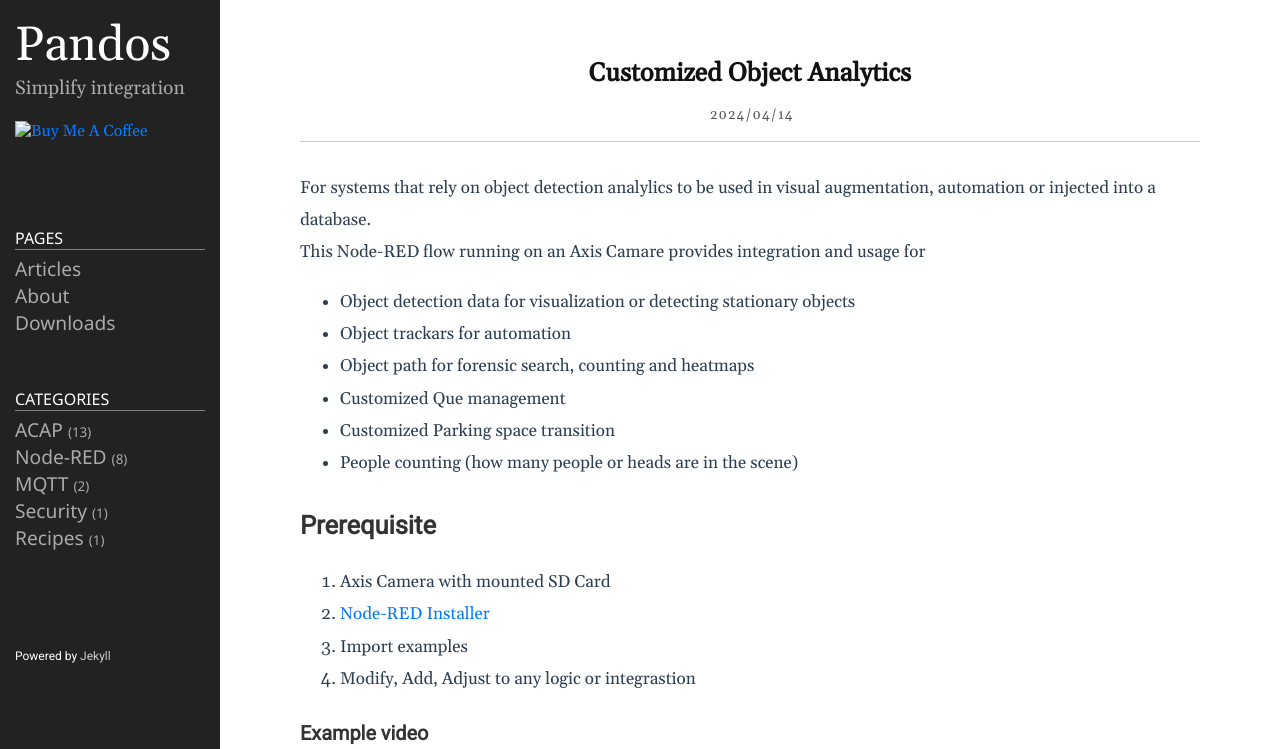
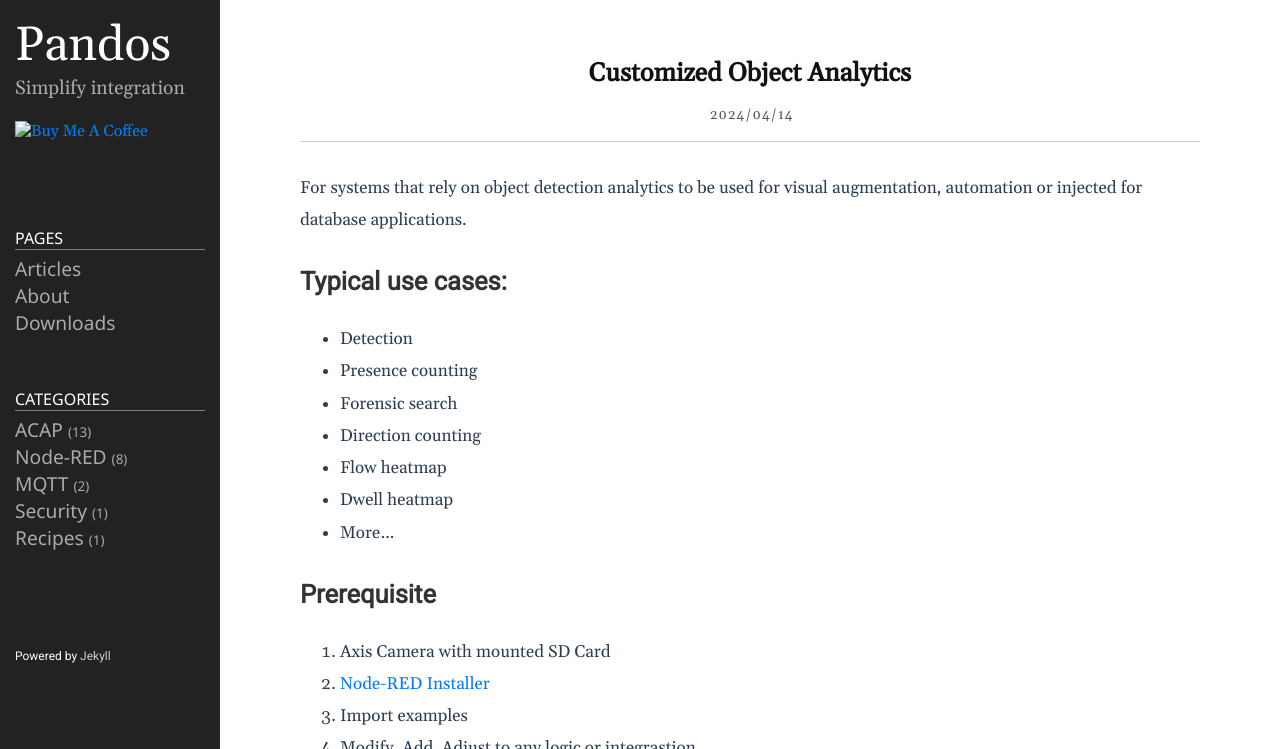
Before and after one commit to pandosme/pandosme.github.io, a Jekyll site: the page built from docs/_posts/2024-04-14-Customized-Object-Analytics.md, in a window 1280 px wide, cut to the strip 0-749 px from the top of the page. Built offline with Jekyll 4.4.1, drawn with Linux system fonts in a browser that asks for light colours.

Commit message:
Update 2024-04-14-Customized-Object-Analytics.md

```diff
--- a/docs/_posts/2024-04-14-Customized-Object-Analytics.md
+++ b/docs/_posts/2024-04-14-Customized-Object-Analytics.md
@@ -5,14 +5,16 @@ date: 2024-04-15 00:00:00 +0200
 categories: [Node-RED]
 ---
 
-For systems that rely on object detection analylics to be used in visual augmentation, automation or injected into a database.
-This Node-RED flow running on an Axis Camare provides integration and usage for
-* Object detection data for visualization or detecting stationary objects
-* Object trackars for automation
-* Object path for forensic search, counting and heatmaps
-* Customized Que management
-* Customized Parking space transition
-* People counting (how many people or heads are in the scene)
+For systems that rely on object detection analytics to be used for visual augmentation, automation or injected for database applications.
+
+## Typical use cases:
+* Detection
+* Presence counting
+* Forensic search
+* Direction counting
+* Flow heatmap
+* Dwell heatmap
+* More...
 
 ## Prerequisite
 1. Axis Camera with mounted SD Card
```
